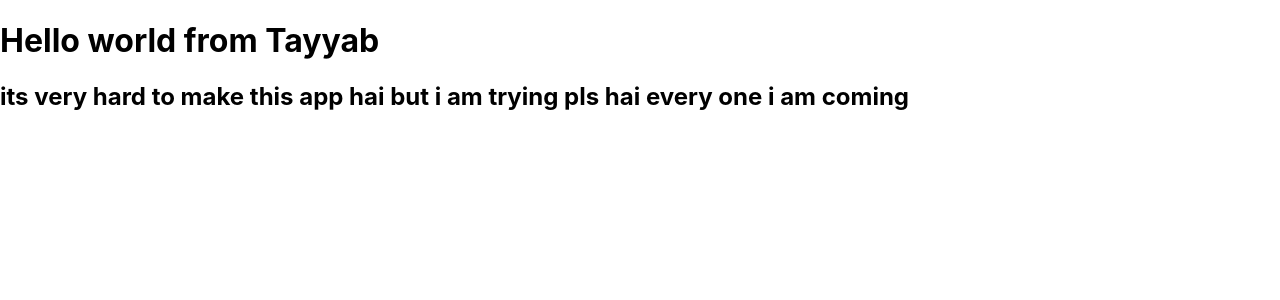
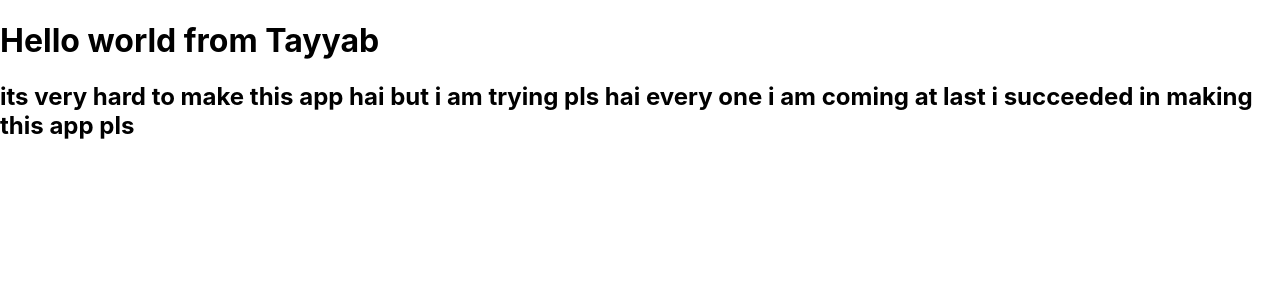
Before and after one commit to RaiMuhammadTayyab/Project-001, a React (Create React App) app: page / in a window 1280 px wide. Shown: the top 300 px of the page. Built offline with nearby package versions, Linux system fonts and the light colour scheme.

Commit message:
Update App.js
added text

```diff
--- a/src/App.js
+++ b/src/App.js
@@ -9,6 +9,7 @@ function App() {
      <h2>its very hard to make this app
        hai
        but i am trying pls hai every one i am coming
+       at last i succeeded in making this app pls
      </h2>
 
     </div>
```
